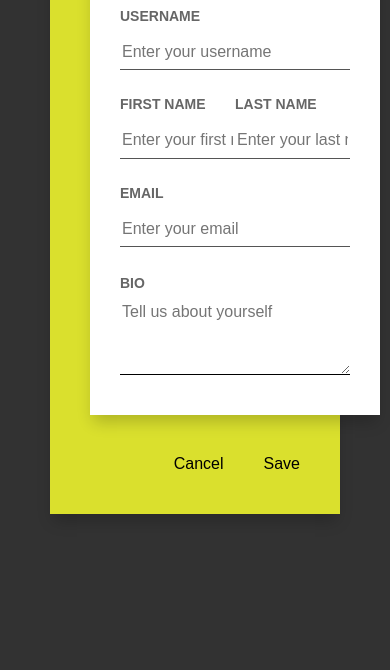
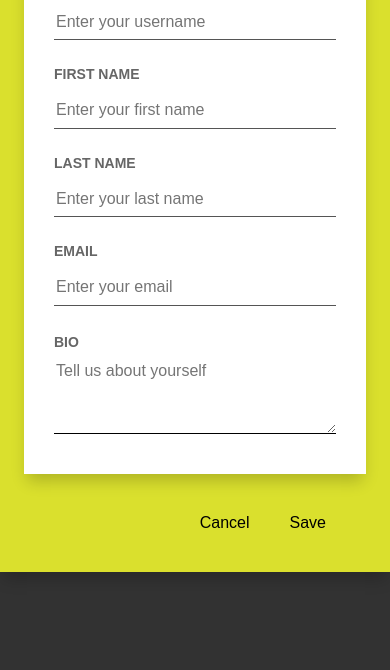
Before and after one commit to mohamedxamid/account-settings-interface, a plain HTML site: page index.html in a window 390 px wide. Shown: the part 174-844 px from the top of the page. Drawn offline with Linux system fonts and the light colour scheme.

Commit message:
Make responsive website

```diff
--- a/css/styles.css
+++ b/css/styles.css
@@ -165,3 +165,45 @@ img {
 .profile-settings-form-action:not(:last-child) {
     margin-right: 40px;
 }
+
+@media only screen and (max-width: 600px) {
+    .profile-settings-form-row {
+        flex-direction: column;
+    }
+
+    .profile-settings-form-row .profile-settings-form-group {
+        width: 100%;
+        margin-bottom: 0;
+    }
+
+    .profile-settings-form-row .profile-settings-form-group:not(:last-child) {
+        margin-bottom: 24px;
+    }
+}
+
+@media only screen and (max-width: 500px) {
+    .main-content {
+        padding-top: 0;
+        padding-bottom: 0;
+    }
+
+    .container {
+        padding-left: 0;
+        padding-right: 0;
+    }
+
+    .profile-settings-form-body {
+        left: 0;
+    }
+
+    .profile-settings-form {
+        padding-left: 24px;
+        padding-right: 24px;
+    }
+}
+
+@media only screen and (max-width: 400px) {
+    .profile-settings-form-header {
+        padding: 40px 0;
+    }
+}
```
